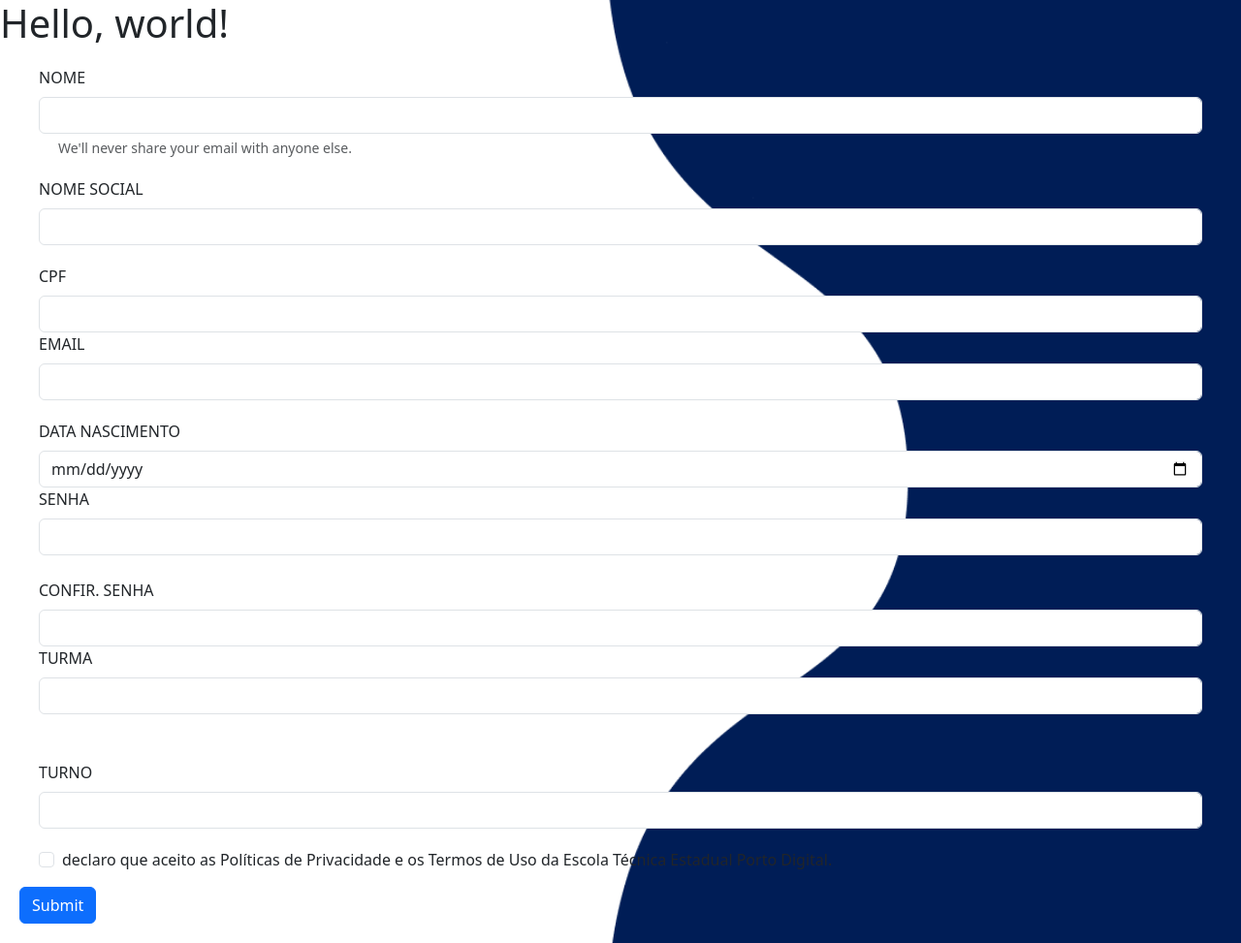
After one commit to everton-ods/etepd-PI, a PHP site: page /Cadastro.html in a window 1280 px wide. The commit adds this page. Shown: the whole page at 97% size. Run offline with PHP 8.4, Linux system fonts and the light colour scheme.

Commit message:
tela de cadastro
construção do html da página de cadastro

```diff
--- /dev/null
+++ b/Cadastro.html
@@ -0,0 +1,67 @@
+<!doctype html>
+<html lang="en">
+
+<head>
+  <meta charset="utf-8">
+  <meta name="viewport" content="width=device-width, initial-scale=1">
+  <title>Bootstrap demo</title>
+  <link href="https://cdn.jsdelivr.net/npm/bootstrap@5.3.1/dist/css/bootstrap.min.css" rel="stylesheet"
+    integrity="sha384-4bw+/aepP/YC94hEpVNVgiZdgIC5+VKNBQNGCHeKRQN+PtmoHDEXuppvnDJzQIu9" crossorigin="anonymous">
+  <link rel="stylesheet" href="css/Cadastro.css">
+</head>
+
+<body>
+  <h1>Hello, world!</h1>
+  <div>
+    <form>
+      <div class="mb-1">
+        <label for="InputNome" class="form-label">NOME</label>
+        <input type="text" class="form-control" id="InputNome">
+        <div id="emailHelp" class="form-text">We'll never share your email with anyone else.</div>
+      </div>
+      <div class="mb-2">
+        <label for="InputNomeSocial" class="form-label">NOME SOCIAL</label>
+        <input type="text" class="form-control" id="InputNomeSocial">
+      </div>
+      <div class="mb-3">
+        <label for="ImputCpf" class="form-label">CPF</label>
+        <input type="text" class="size-input form-control" id="inputCpf">
+        <label for="InputEmail" class="form-label">EMAIL</label>
+        <input type="email" class="size-input form-control" id="InputEmail">
+
+      </div>
+      <div class="mb-4">
+        <label for="InputData" class="form-label">DATA NASCIMENTO</label>
+        <input type="date" class="size-input form-control" id="InputData">
+        <label for="exampleInputPassword" class="form-label">SENHA</label>
+        <input type="password" class="size-input form-control" id="InputPassword">
+
+      </div>
+
+      <div class="mb-5">
+
+        <label for="InputPasswordConf" class="form-label">CONFIR. SENHA</label>
+        <input type="password" class="size-input form-control" id="InputPasswordConf">
+        <label for="InputTurma" class="form-label">TURMA</label>
+        <input type="text" class="size-input form-control" id="InputTurma">
+
+      </div>
+      <div class="mb-6">
+        <label for="InputTurno" class="form-label">TURNO</label>
+        <input type="TEXT" class="form-control" id="InputTurno">
+      </div>
+
+      <div class="mb-3 form-check">
+        <input type="checkbox" class="form-check-input" id="exampleCheck1">
+        <label class="form-check-label" for="exampleCheck1">declaro que aceito as Políticas de Privacidade e os Termos de Uso da Escola Técnica Estadual Porto Digital.</label>
+      </div>
+      <button type="submit" class="btn btn-primary">Submit</button>
+    </form>
+    <script src="https://cdn.jsdelivr.net/npm/bootstrap@5.3.1/dist/js/bootstrap.bundle.min.js"
+      integrity="sha384-HwwvtgBNo3bZJJLYd8oVXjrBZt8cqVSpeBNS5n7C8IVInixGAoxmnlMuBnhbgrkm"
+      crossorigin="anonymous"></script>
+  </div>
+
+</body>
+
+</html>
--- /dev/null
+++ b/css/Cadastro.css
@@ -0,0 +1,9 @@
+body{
+    background-image: url("Vector1.png");
+    background-repeat: no-repeat;
+    background-size: 655px ;
+    background-position-x: 100%;
+}
+div{
+    margin: 20px ;
+}
--- a/styles.css
+++ b/css/styles.css
@@ -149,4 +149,5 @@ footer {
 
 body {
     margin: 0;
+
 }
```
Also changed, not shown: css/styles2.css (added, +28 -0 lines), index2.html (added, +67 -0 lines), Git/README.md (renamed from README.md), css/Vector1.png (added), img/Barra 1.png (renamed from Barra 1.png), img/Barra 2.png (renamed from Barra 2.png), img/Group 7.png (added), img/image 1.png (renamed from image 1.png), img/image 2.png (renamed from image 2.png), 2 other files.
